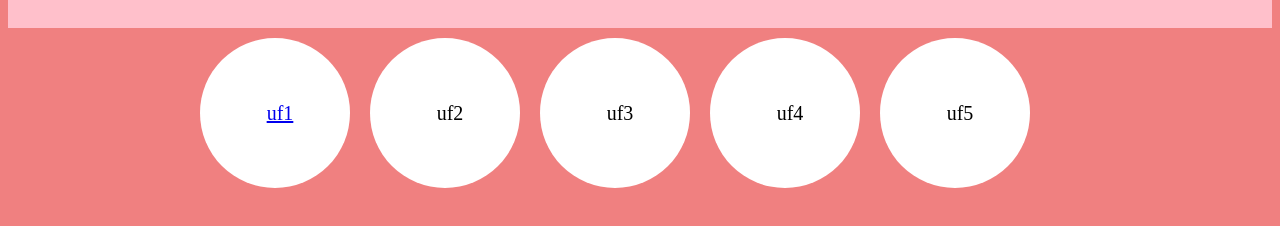
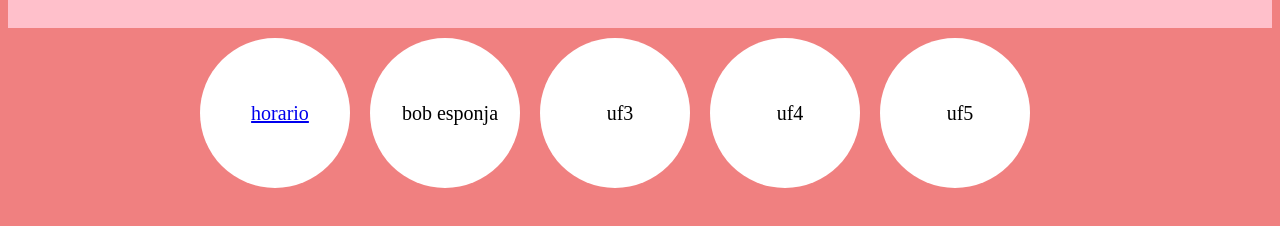
Before and after one commit to zolguim-alg/porfoli, a plain HTML site: page index.html in a window 1280 px wide. Shown: the part 112-338 px from the top of the page. Drawn offline with Linux system fonts and the light colour scheme.

Commit message:
Update index.html

```diff
--- a/index.html
+++ b/index.html
@@ -8,8 +8,8 @@
   <body>
     <div id="cabecera"><h1>Porfoli de Zoe Olguin</h1></div>
     <div id="contenedor">
-      <div class="bolas"><a href="02_Olguim/index.html" target="_blank"><p>uf1</p></a></div>
-      <div class="bolas"><p>uf2</p></div>
+      <div class="bolas"><a href="02_Olguim/index.html" target="_blank"><p>horario</p></a></div>
+      <div class="bolas"><p>bob esponja</p></div>
       <div class="bolas"><p>uf3</p></div>
       <div class="bolas"><p>uf4</p></div>
       <div class="bolas"><p>uf5</p></div>
```
